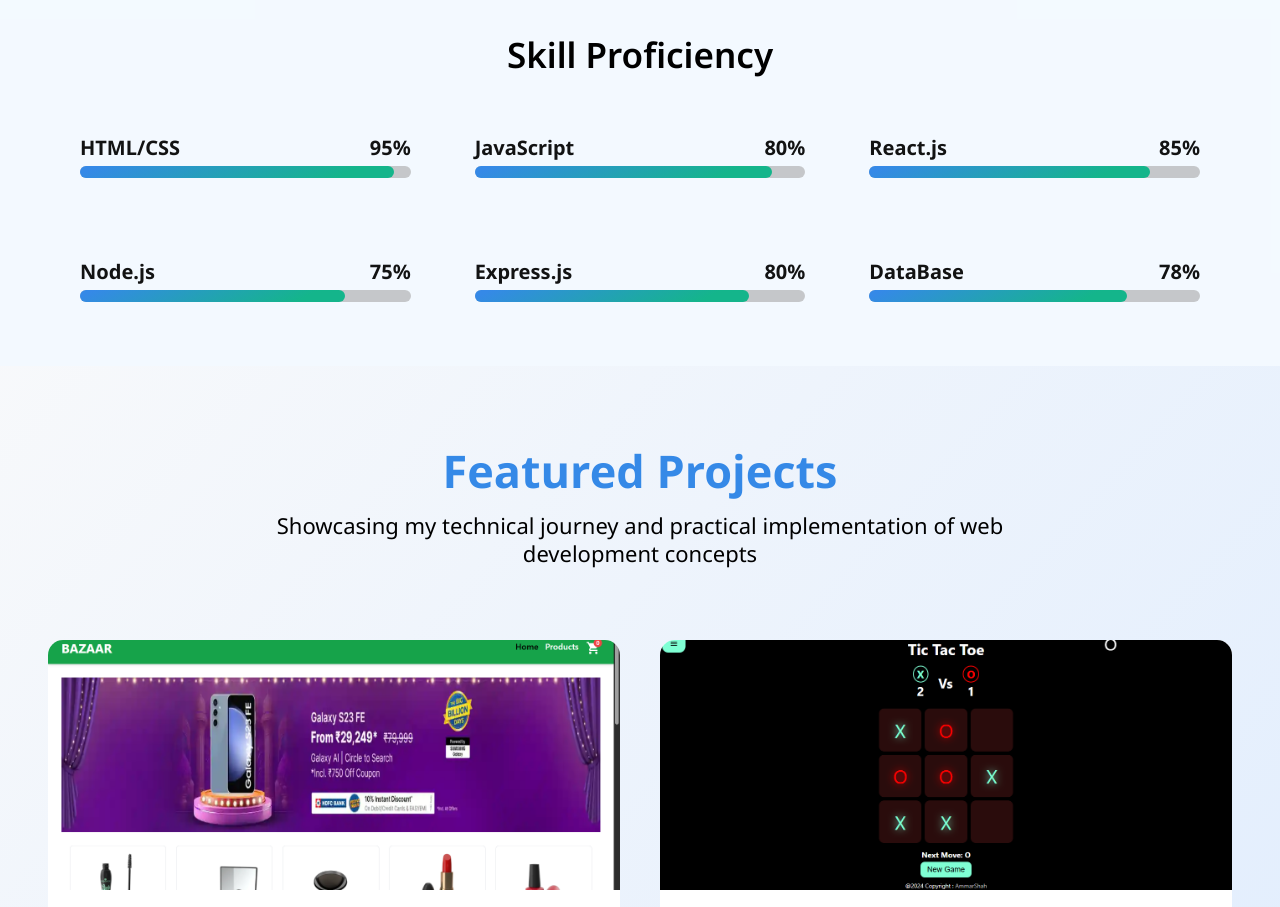
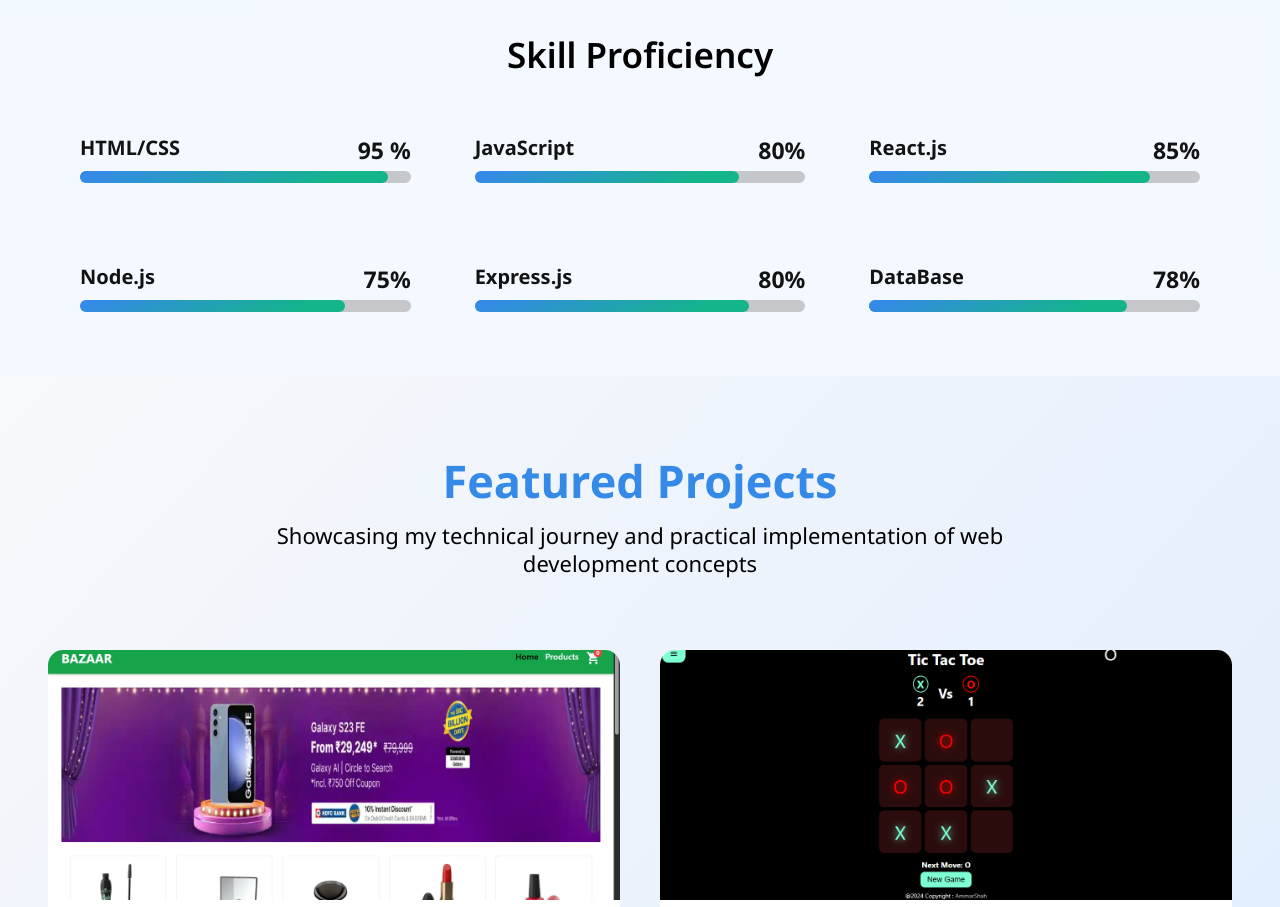
Before and after one commit to abuammar003/abuammar-portfolio, a React (Vite) app: page / in a window 1280 px wide. Shown: the part 1760-2667 px from the top of the page. Built offline with nearby package versions, Linux system fonts and the light colour scheme.

Commit message:
Skills Counter Updated

```diff
--- a/package.json
+++ b/package.json
@@ -11,8 +11,10 @@
   },
   "dependencies": {
     "react": "^19.1.1",
+    "react-countup": "^6.5.3",
     "react-dom": "^19.1.1",
     "react-icons": "^5.5.0",
+    "react-intersection-observer": "^10.0.0",
     "react-router-dom": "^7.9.4",
     "router": "^2.2.0"
   },
--- a/src/components/Skills/Skills.css
+++ b/src/components/Skills/Skills.css
@@ -143,6 +143,9 @@
     justify-content: space-between;
     /* font-size: ; */
 }
+.skil_range h2 span {
+    font-size: clamp(19px, 2vw, 23px);
+}
 .skil_range .range_white {
     width: 100%;
     height: 12px;
@@ -162,8 +165,8 @@
     background: linear-gradient(153deg, rgba(53, 137, 231, 1) 5%, rgba(20, 181, 139, 1) 83%);
 }
 
-.range_blueHTML { width: 95%; }
-.range_blueJS { width: 90%; }
+.range_blueHTML { width: 93%; }
+.range_blueJS { width: 80%; }
 .range_blueRJs { width: 85%; }
 .range_blueNJs { width: 80%; }
 .range_blueEJs { width: 83%; }
--- a/src/components/Skills/Skills.jsx
+++ b/src/components/Skills/Skills.jsx
@@ -1,5 +1,7 @@
 import React from 'react';
 import "./Skills.css";
+import CountUp from 'react-countup';
+import { useInView } from 'react-intersection-observer';
 import { FaCode, FaHtml5, FaCss3Alt, FaReact, FaBootstrap, FaNodeJs, FaGlobe, FaGithub } from "react-icons/fa";
 import { IoLogoVercel } from "react-icons/io5";
 import { RiJavascriptFill } from "react-icons/ri";
@@ -8,6 +10,7 @@
 import { VscVscode } from "react-icons/vsc";
 
 const Skills = () => {
+    const {ref, inView} = useInView({triggerOnce : true, threshold : 0.1});
 
   return (
     <div className='skil_main' id='skill'>
@@ -64,39 +67,51 @@
         </div>
 
             <h1>Skill Proficiency</h1>
-        <div className="skilrng_main">
+        <div className="skilrng_main" ref={ref}>
             <div className="skil_range">
-                <h2>HTML/CSS <span>95%</span></h2>
+                <h2>HTML/CSS <span>{inView && <CountUp end={95} duration={2} separator=','/>} %
+                 {/* 95%  */}
+                </span></h2>
                 <div className="range_white">
                     <div className="range_blueHTML"></div>
                 </div>
             </div>
              <div className="skil_range">
-                <h2>JavaScript <span>80%</span></h2>
+                <h2>JavaScript
+                    <span>{inView && <CountUp end={80} duration={2} separator=','/>}%</span>
+                    </h2>
                 <div className="range_white">
                     <div className="range_blueJS"></div>
                 </div>
             </div>
              <div className="skil_range">
-                <h2>React.js <span>85%</span></h2>
+                <h2>React.js
+                    <span>{inView && <CountUp end={85} duration={2} separator=','/>}%</span>
+                    </h2>
                 <div className="range_white">
                     <div className="range_blueRJs"></div>
                 </div>
             </div>
              <div className="skil_range">
-                <h2>Node.js <span>75%</span></h2>
+                <h2>Node.js
+                    <span>{inView && <CountUp end={75} duration={2} separator=','/>}%</span>
+                </h2>
                 <div className="range_white">
                     <div className="range_blueNJs"></div>
                 </div>
             </div>
              <div className="skil_range">
-                <h2>Express.js <span>80%</span></h2>
+                <h2>Express.js
+                    <span>{inView && <CountUp end={80} duration={2} separator=','/>}%</span>
+                </h2>
                 <div className="range_white">
                     <div className="range_blueEJs"></div>
                 </div>
             </div>
              <div className="skil_range">
-                <h2>DataBase <span>78%</span></h2>
+                <h2>DataBase
+                    <span>{inView && <CountUp end={78} duration={2} separator=','/>}%</span>
+                </h2>
                 <div className="range_white">
                     <div className="range_blueDB"></div>
                 </div>
```
Also changed, not shown: 1 other file (tests, documents, lock files or other folders).
